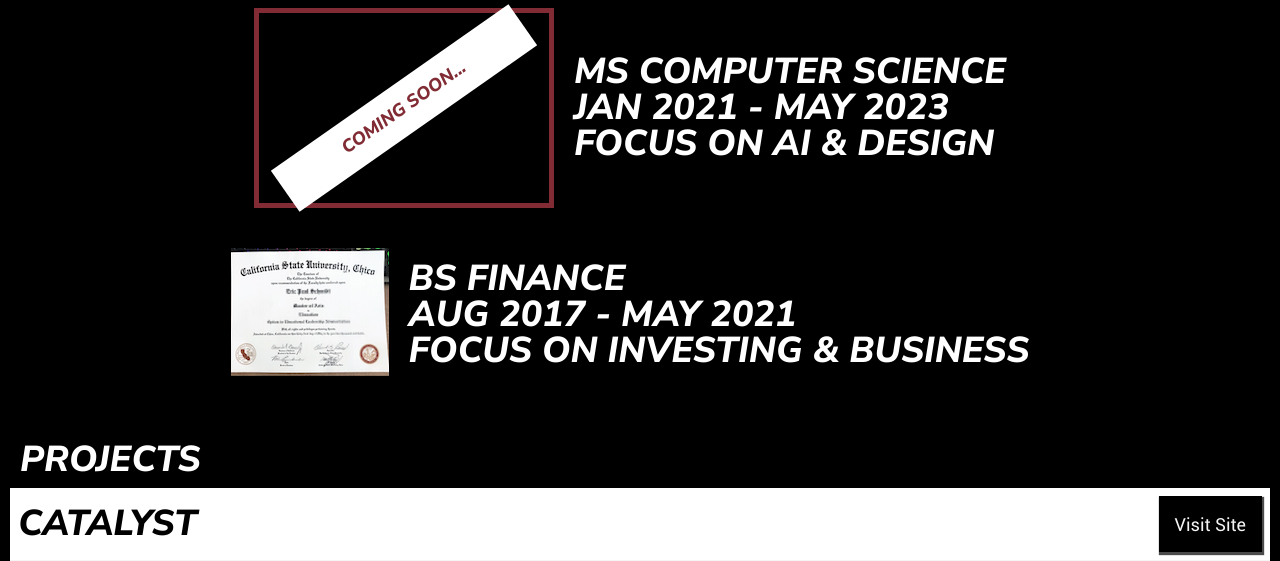
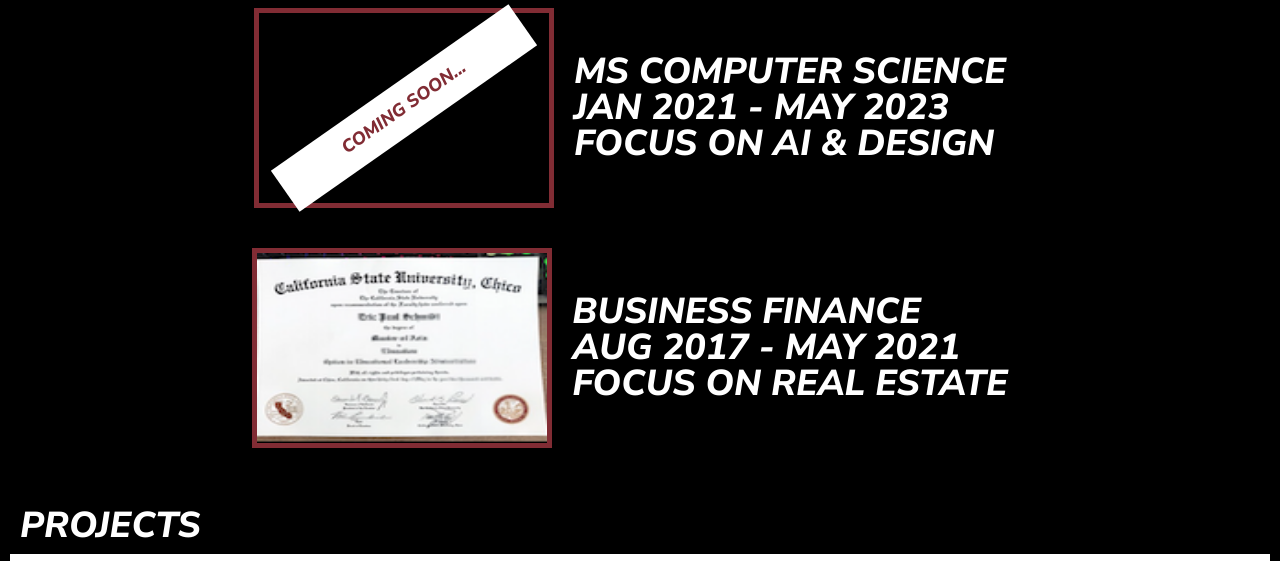
Before and after one commit to prestonmasseyblake/portfolio-site, a Django app: page / in a window 1280 px wide. Shown: the part 1194-1755 px from the top of the page. Run offline with Django 4.2, Linux system fonts and the light colour scheme.

Commit message:
make it better

```diff
--- a/static/css/style.css
+++ b/static/css/style.css
@@ -293,6 +293,10 @@
     font-size: 18px;
     color: #812C34;
 }
+.degree-paper {
+    width: 100%;
+    height: 100%;
+}
 .social-container {
     padding: 20px;
     display: flex;
@@ -443,6 +447,13 @@
   }
   .download-resume-btn {
 
+      background-color: #000;
+      border: 1px solid white;
+      padding: 16px 32px;
+      margin-top: 16px;
+      color: #FFF;
+      font-size: 18px;
+      cursor: pointer;
   }
   .resume-svg {
       width: 1000px;
--- a/templates/message.html
+++ b/templates/message.html
@@ -91,12 +91,15 @@
             </div>
             <div class="degree-row">
                 <div class="degree-image-container">
-                    <img src="{% static 'images/degreeFinance.png' %}"/>
+                    <div class="coming-soon-container">
+                        <img class="degree-paper" src="{% static 'images/degreeFinance.png' %}"/>
+
+                        </div>
                 </div>
                 <div class="degree-sentence">
-                    <h1>BS FINANCE </h1>
+                    <h1>BUSINESS FINANCE </h1>
                     <h1>AUG 2017 - MAY 2021 </h1>
-                    <h1>FOCUS ON INVESTING & BUSINESS</h1>
+                    <h1>FOCUS ON REAL ESTATE </h1>
                 </div>
             </div>
         </div>
@@ -214,7 +217,7 @@
                 </div>
                 <div class="project-container-inner">
                     <div   class="project-image">
-                        <img class="website-image" src="{% static 'images/FifthStreethair.png' %}"/>
+                        <img class="website-image" src="{% static 'images/FifthStreetHair.png' %}"/>
                     </div>
                     <div class="project-info-container">
                         <div class="project-info-container-wrapper">
@@ -405,22 +408,11 @@
 
         </div>
         </div>
-        <div class="social-container">
-            <div class="social-container-icon">
-            <svg fill="#FFF" xmlns="http://www.w3.org/2000/svg" width="40" height="40" viewBox="0 0 24 24"><path d="M0 0v24h24v-24h-24zm14.534 19.59c-.406.078-.534-.171-.534-.384v-2.195c0-.747-.262-1.233-.55-1.481 1.782-.198 3.654-.875 3.654-3.947 0-.874-.311-1.588-.824-2.147.083-.202.357-1.016-.079-2.117 0 0-.671-.215-2.198.82-.639-.18-1.323-.267-2.003-.271-.68.003-1.364.091-2.003.269-1.528-1.035-2.2-.82-2.2-.82-.434 1.102-.16 1.915-.077 2.118-.512.56-.824 1.273-.824 2.147 0 3.064 1.867 3.751 3.645 3.954-.229.2-.436.552-.508 1.07-.457.204-1.614.557-2.328-.666 0 0-.423-.768-1.227-.825 0 0-.78-.01-.055.487 0 0 .525.246.889 1.17 0 0 .463 1.428 2.688.944v1.489c0 .211-.129.459-.528.385-3.18-1.057-5.472-4.056-5.472-7.59 0-4.419 3.582-8 8-8s8 3.581 8 8c0 3.533-2.289 6.531-5.466 7.59z"/></svg>
-            </div>
-            <div class="social-container-icon">
-            <svg fill="#FFF" xmlns="http://www.w3.org/2000/svg" width="40" height="40" viewBox="0 0 24 24"><path d="M14.667 12c0 1.473-1.194 2.667-2.667 2.667-1.473 0-2.667-1.193-2.667-2.667 0-1.473 1.194-2.667 2.667-2.667 1.473 0 2.667 1.194 2.667 2.667zm3.846-3.232c.038.843.046 1.096.046 3.232s-.008 2.389-.046 3.233c-.1 2.15-1.109 3.181-3.279 3.279-.844.038-1.097.047-3.234.047-2.136 0-2.39-.008-3.232-.046-2.174-.099-3.181-1.132-3.279-3.279-.039-.845-.048-1.098-.048-3.234s.009-2.389.047-3.232c.099-2.152 1.109-3.181 3.279-3.279.844-.039 1.097-.047 3.233-.047s2.39.008 3.233.046c2.168.099 3.18 1.128 3.28 3.28zm-2.405 3.232c0-2.269-1.84-4.108-4.108-4.108-2.269 0-4.108 1.839-4.108 4.108 0 2.269 1.84 4.108 4.108 4.108 2.269 0 4.108-1.839 4.108-4.108zm1.122-4.27c0-.53-.43-.96-.96-.96s-.96.43-.96.96.43.96.96.96c.531 0 .96-.43.96-.96zm6.77-7.73v24h-24v-24h24zm-4 12c0-2.172-.009-2.445-.048-3.298-.131-2.902-1.745-4.52-4.653-4.653-.854-.04-1.126-.049-3.299-.049s-2.444.009-3.298.048c-2.906.133-4.52 1.745-4.654 4.653-.039.854-.048 1.127-.048 3.299 0 2.173.009 2.445.048 3.298.134 2.906 1.746 4.521 4.654 4.654.854.039 1.125.048 3.298.048s2.445-.009 3.299-.048c2.902-.133 4.522-1.745 4.653-4.654.039-.853.048-1.125.048-3.298z"/></svg>
-            </div>
-            <div class="social-container-icon">
-            <svg fill="#FFF" xmlns="http://www.w3.org/2000/svg" width="40" height="40" viewBox="0 0 24 24"><path d="M0 0v24h24v-24h-24zm8 19h-3v-11h3v11zm-1.5-12.268c-.966 0-1.75-.79-1.75-1.764s.784-1.764 1.75-1.764 1.75.79 1.75 1.764-.783 1.764-1.75 1.764zm13.5 12.268h-3v-5.604c0-3.368-4-3.113-4 0v5.604h-3v-11h3v1.765c1.397-2.586 7-2.777 7 2.476v6.759z"/></svg>
-            </div>
 
-        </div>
         <div class="resume-container">
-            <img class="resume-svg" src="{% static 'images/resume.svg' %}" />
+            <img class="resume-svg" src="{% static 'images/Resume.svg' %}" />
             <button class="download-resume-btn">
-                DOWNLOAD
+                DOWNLOAD RESUME
             </button>
         </div>
        <div class="contact-container">
@@ -437,6 +429,18 @@
         </form>
        </div>
        <footer>
+        <div class="social-container">
+            <div class="social-container-icon">
+            <svg fill="#FFF" xmlns="http://www.w3.org/2000/svg" width="40" height="40" viewBox="0 0 24 24"><path d="M0 0v24h24v-24h-24zm14.534 19.59c-.406.078-.534-.171-.534-.384v-2.195c0-.747-.262-1.233-.55-1.481 1.782-.198 3.654-.875 3.654-3.947 0-.874-.311-1.588-.824-2.147.083-.202.357-1.016-.079-2.117 0 0-.671-.215-2.198.82-.639-.18-1.323-.267-2.003-.271-.68.003-1.364.091-2.003.269-1.528-1.035-2.2-.82-2.2-.82-.434 1.102-.16 1.915-.077 2.118-.512.56-.824 1.273-.824 2.147 0 3.064 1.867 3.751 3.645 3.954-.229.2-.436.552-.508 1.07-.457.204-1.614.557-2.328-.666 0 0-.423-.768-1.227-.825 0 0-.78-.01-.055.487 0 0 .525.246.889 1.17 0 0 .463 1.428 2.688.944v1.489c0 .211-.129.459-.528.385-3.18-1.057-5.472-4.056-5.472-7.59 0-4.419 3.582-8 8-8s8 3.581 8 8c0 3.533-2.289 6.531-5.466 7.59z"/></svg>
+            </div>
+            <div class="social-container-icon">
+            <svg fill="#FFF" xmlns="http://www.w3.org/2000/svg" width="40" height="40" viewBox="0 0 24 24"><path d="M14.667 12c0 1.473-1.194 2.667-2.667 2.667-1.473 0-2.667-1.193-2.667-2.667 0-1.473 1.194-2.667 2.667-2.667 1.473 0 2.667 1.194 2.667 2.667zm3.846-3.232c.038.843.046 1.096.046 3.232s-.008 2.389-.046 3.233c-.1 2.15-1.109 3.181-3.279 3.279-.844.038-1.097.047-3.234.047-2.136 0-2.39-.008-3.232-.046-2.174-.099-3.181-1.132-3.279-3.279-.039-.845-.048-1.098-.048-3.234s.009-2.389.047-3.232c.099-2.152 1.109-3.181 3.279-3.279.844-.039 1.097-.047 3.233-.047s2.39.008 3.233.046c2.168.099 3.18 1.128 3.28 3.28zm-2.405 3.232c0-2.269-1.84-4.108-4.108-4.108-2.269 0-4.108 1.839-4.108 4.108 0 2.269 1.84 4.108 4.108 4.108 2.269 0 4.108-1.839 4.108-4.108zm1.122-4.27c0-.53-.43-.96-.96-.96s-.96.43-.96.96.43.96.96.96c.531 0 .96-.43.96-.96zm6.77-7.73v24h-24v-24h24zm-4 12c0-2.172-.009-2.445-.048-3.298-.131-2.902-1.745-4.52-4.653-4.653-.854-.04-1.126-.049-3.299-.049s-2.444.009-3.298.048c-2.906.133-4.52 1.745-4.654 4.653-.039.854-.048 1.127-.048 3.299 0 2.173.009 2.445.048 3.298.134 2.906 1.746 4.521 4.654 4.654.854.039 1.125.048 3.298.048s2.445-.009 3.299-.048c2.902-.133 4.522-1.745 4.653-4.654.039-.853.048-1.125.048-3.298z"/></svg>
+            </div>
+            <div class="social-container-icon">
+            <svg fill="#FFF" xmlns="http://www.w3.org/2000/svg" width="40" height="40" viewBox="0 0 24 24"><path d="M0 0v24h24v-24h-24zm8 19h-3v-11h3v11zm-1.5-12.268c-.966 0-1.75-.79-1.75-1.764s.784-1.764 1.75-1.764 1.75.79 1.75 1.764-.783 1.764-1.75 1.764zm13.5 12.268h-3v-5.604c0-3.368-4-3.113-4 0v5.604h-3v-11h3v1.765c1.397-2.586 7-2.777 7 2.476v6.759z"/></svg>
+            </div>
+
+        </div>
            copyright Preston Blake 2021
        </footer>
        <button onclick="topFunction()" id="myBtn" title="Go to top">
```
